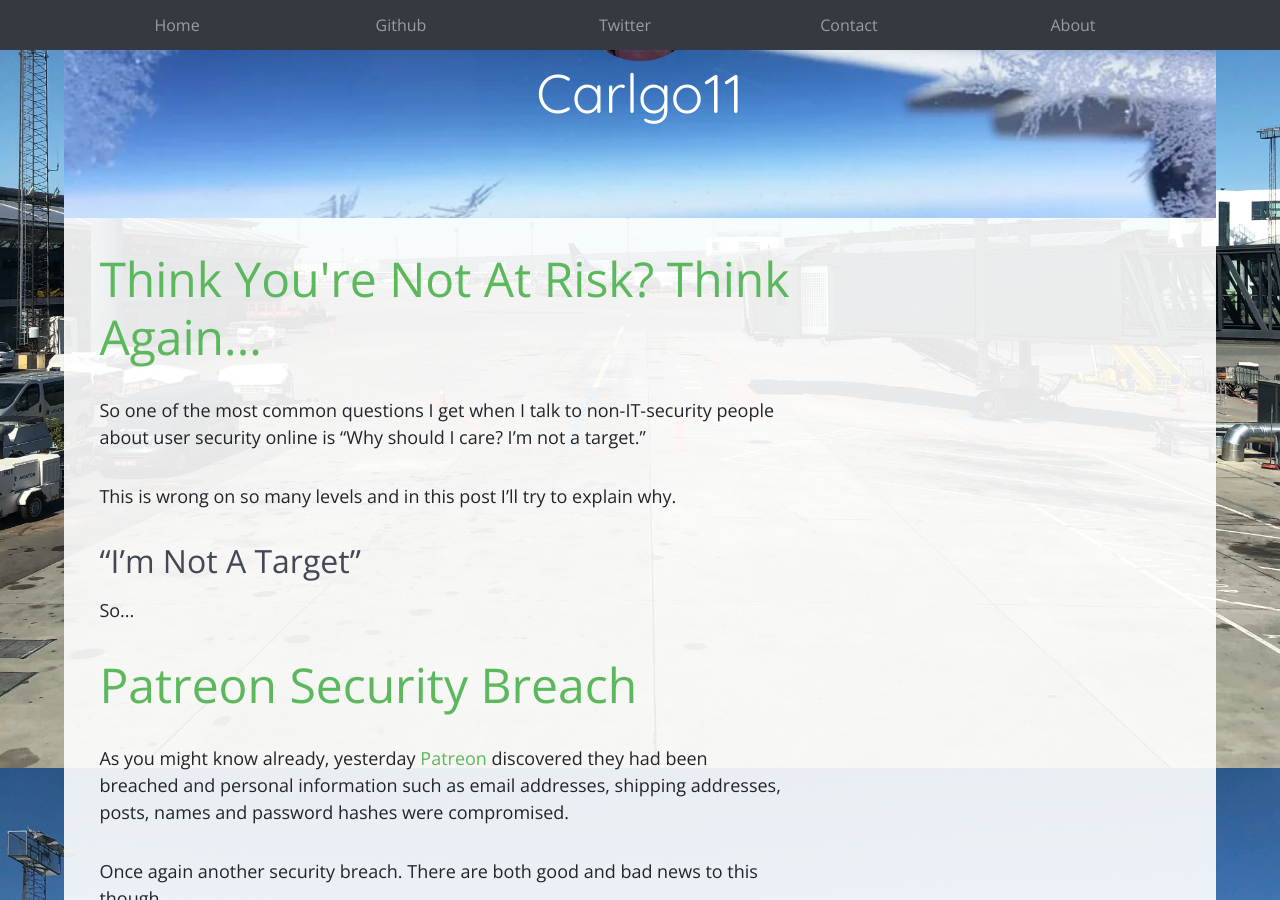
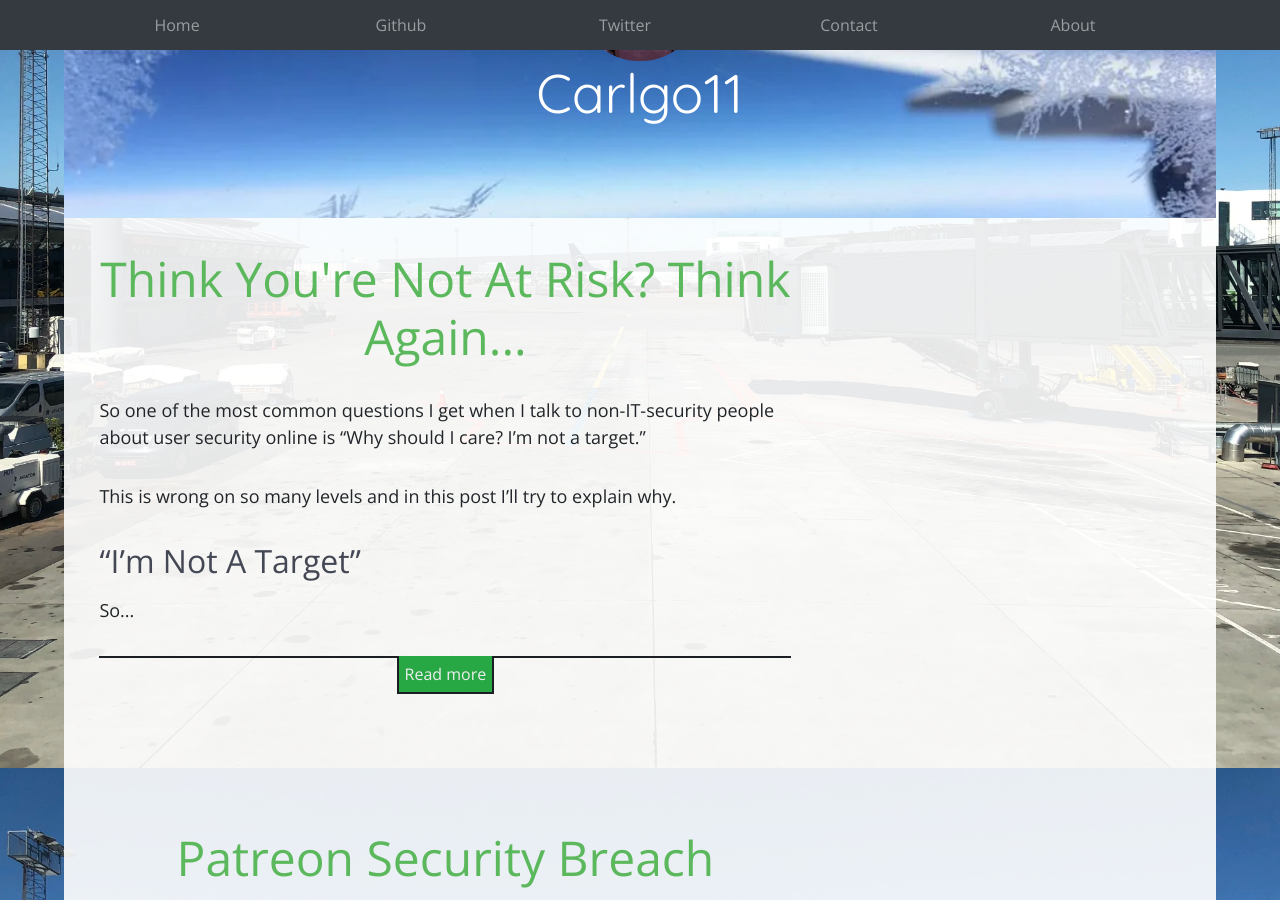
Before and after one commit to Carlgo11/carlgo11.com, a Jekyll site: the page built from index.html, in a window 1280 px wide and 900 px high, scrolled down 192 px. Built offline with Jekyll 4.4.1, drawn with Linux system fonts in a browser that asks for light colours; nearby versions of some CDN libraries; some of the changed text lies outside the part shown.

Commit message:
Add 'Read more' button

```diff
--- a/css/main.css
+++ b/css/main.css
@@ -57,6 +57,10 @@ h3 {
 
 a:visited {
   color: inherit;
+  text-decoration: none;
+}
+
+a:hover {
   text-decoration: none;
 }
 
@@ -238,3 +242,27 @@ label {
   font-weight: 400;
   color: #3f424a;
 }
+
+.post-excerpt {
+  /*margin-bottom: 10vh;*/
+  margin-bottom: 0;
+}
+
+.post-title {
+  text-align: center;
+}
+
+.post-link {
+  border-top: 2px #1b1f23 solid;
+  width: 100%;
+  margin: 0 auto;
+}
+
+.post-link > div {
+  max-width: max-content;
+  padding: 6px;
+  border: 2px #1b1f23 solid;
+  border-top: 0;
+  text-decoration: none;
+  margin: -2px auto 15vh;
+}
--- a/index.html
+++ b/index.html
@@ -4,7 +4,11 @@ layout: default
 
 <div id="posts-excerpts">
 {% for post in site.posts %}
+  <div class="post-excerpt">
     <h1 class="post-title"><a href="{{ site.baseurl }}{{ post.url }}">{{ post.title }}</a></h1>
     <p>{{ post.excerpt | truncatewords: 50 }}</p>
-{% endfor %}
+  </div>
+  <a href="{{ site.baseurl }}{{ post.url }}"><div class="post-link"><div class="bg-success">Read more</div></div></a>
+
+  {% endfor %}
 </div>
```
